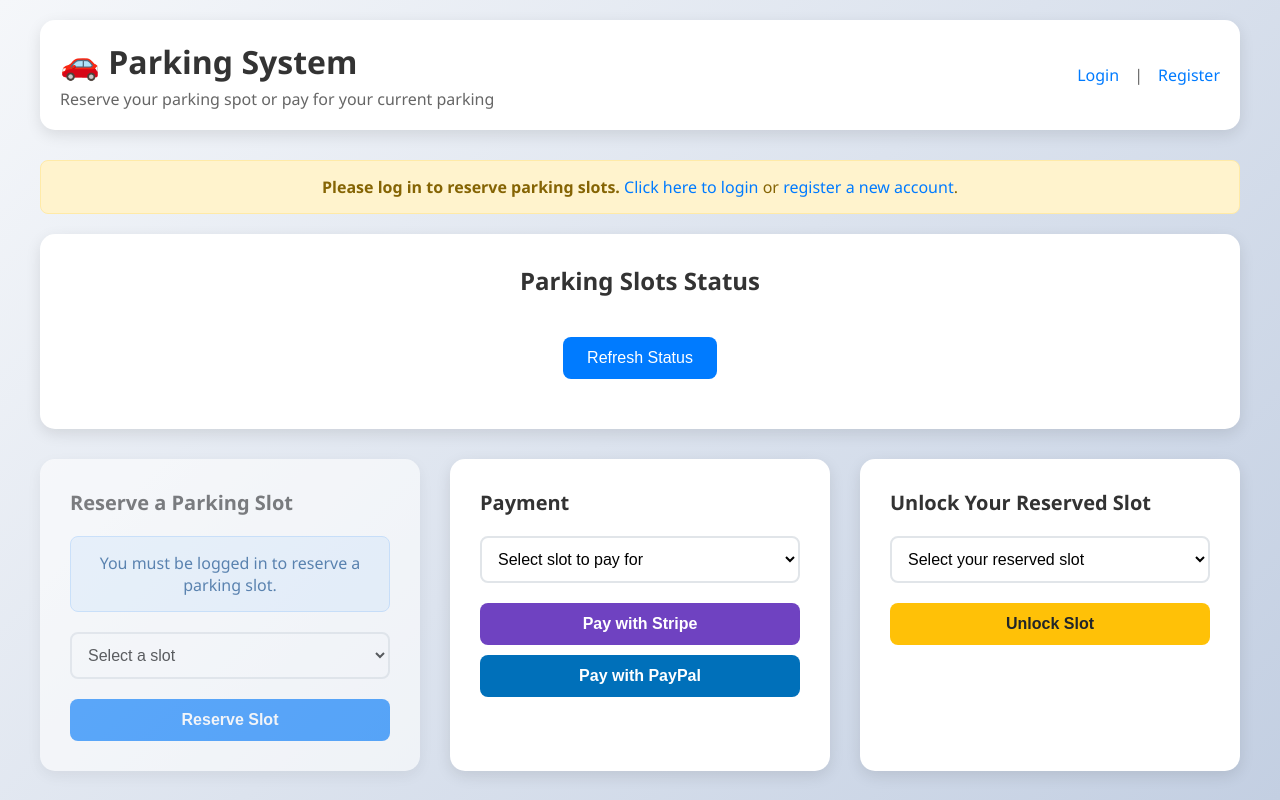
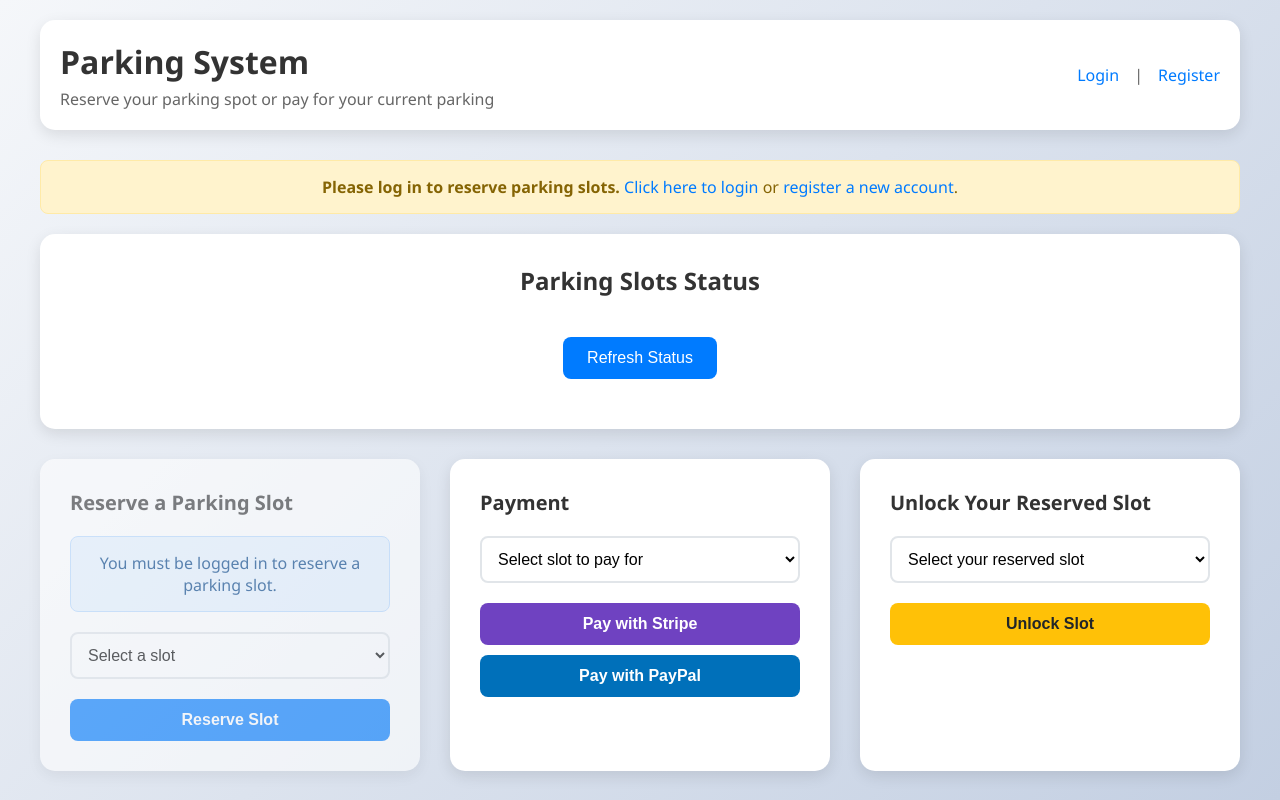
Before and after one commit to M3Almasri/Parkingsys25, a website: page public/index.html in a window 1280 px wide. Drawn offline with Linux system fonts and the light colour scheme; no server answers.

Commit message:
Update and rename index.html.html to index.html

```diff
--- a/public/index.html.html
+++ b/public/index.html
@@ -3,7 +3,7 @@
 <head>
     <meta charset="UTF-8">
     <meta name="viewport" content="width=device-width, initial-scale=1.0">
-    <title>Smart Parking System</title>
+    <title>Parking System</title>
     <style>
         * {
             margin: 0;
@@ -317,7 +317,7 @@
     <div class="container">
         <div class="header">
             <div>
-                <h1>🚗 Parking System</h1>
+                <h1>                       Parking System                     </h1>
                 <p>Reserve your parking spot or pay for your current parking</p>
             </div>
             <div class="user-info" id="user-info">
```
